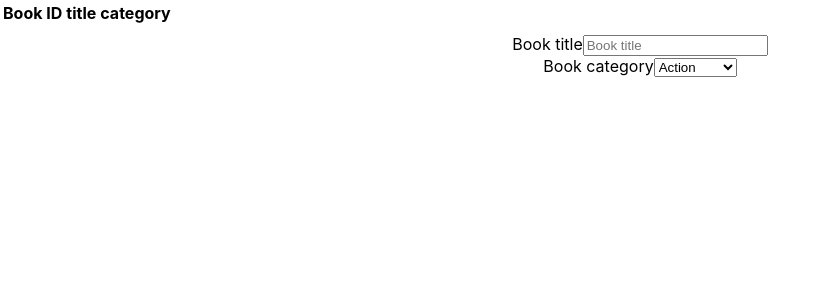
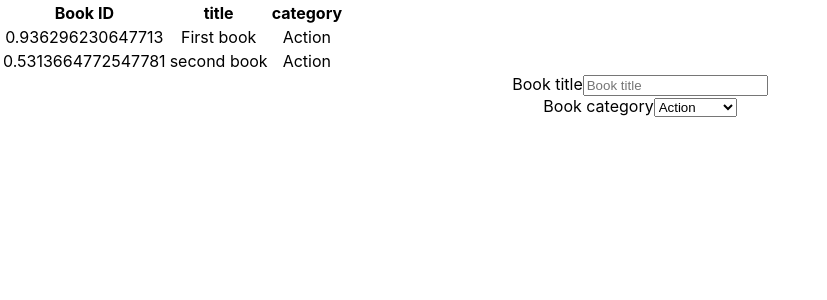
Before and after one commit to dipbazz/bookstore-cms, a React (Create React App) app: page / in a window 1280 px wide. Shown: the top 300 px of the page, without its empty margins (0-827 px from the left). Built offline with nearby package versions, Linux system fonts and the light colour scheme.

Commit message:
Fix book object destructiring and key error

```diff
--- a/src/components/Book.js
+++ b/src/components/Book.js
@@ -1,9 +1,9 @@
-const Book = ({id, title, category}) => {
+const Book = ({book}) => {
   return (
     <tr>
-      <td>{id}</td>
-      <td>{title}</td>
-      <td>{category}</td>
+      <td>{book.id}</td>
+      <td>{book.title}</td>
+      <td>{book.category}</td>
     </tr>
   )
 }
--- a/src/containers/BookList.js
+++ b/src/containers/BookList.js
@@ -14,7 +14,7 @@ const BookList = ({books}) => {
         </thead>
         <tbody>
           {
-            books.map(book => <Book book={book} />)
+            books.map(book => <Book key={book.id} book={book} />)
           }
         </tbody>
       </table>
--- a/src/containers/BooksForm.js
+++ b/src/containers/BooksForm.js
@@ -11,7 +11,7 @@ const BooksForm = () => {
         <div>
           <label>Book category</label>
           <select>
-            {categories.map(category => <option value={category}>{category}</option>)}
+            {categories.map(category => <option key={category} value={category}>{category}</option>)}
           </select>
         </div>
 
```
